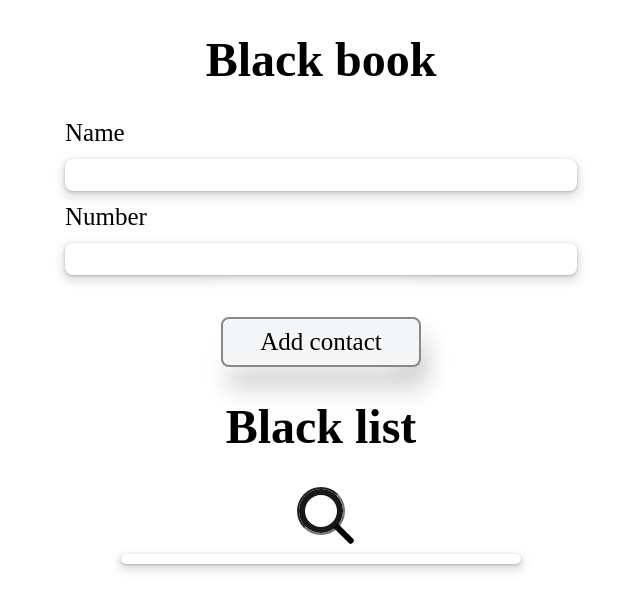
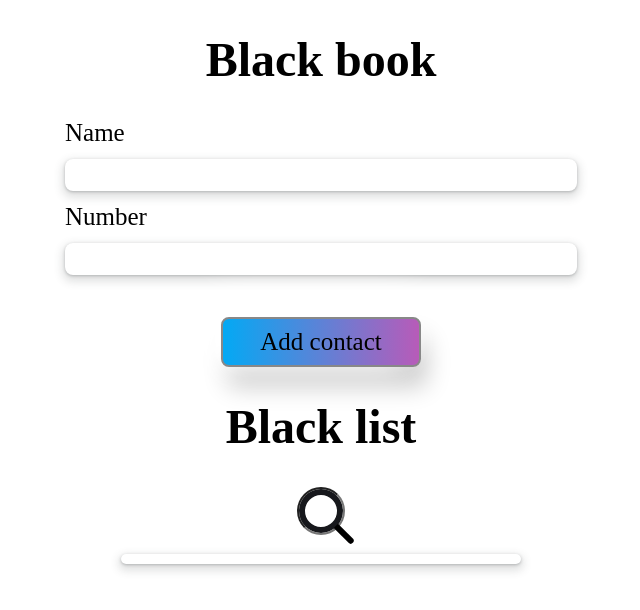
Before and after one commit to myroslav111/goit-react-hw-02-phonebook, a React (Create React App) app: page / in a window 1280 px wide. Shown: the top 610 px of the page, without its empty margins (319-959 px from the left). Built offline with nearby package versions, Linux system fonts and the light colour scheme; a web font is replaced by a local one.

Commit message:
add btn style

```diff
--- a/src/components/ContainerContact/ListContactItem/ListContactItem.styled.jsx
+++ b/src/components/ContainerContact/ListContactItem/ListContactItem.styled.jsx
@@ -16,7 +16,7 @@ export const ButtonDelete = styled.button`
   align-items: center;
   font-family: inherit;
   font-size: 25px;
-  color: red;
+  color: black;
   padding: 0;
   width: 60px;
   height: 25px;
@@ -31,6 +31,32 @@ export const ButtonDelete = styled.button`
   &:active {
     box-shadow: none;
   }
+
+  background: linear-gradient(90deg, #03a9f4, #f441a5, #ffeb3b, #03a9f4);
+  background-size: 400%;
+  z-index: 1;
+  &:hover {
+    animation: animate 8s linear infinite;
+  }
+  &:before {
+    content: '';
+    position: absolute;
+    top: -5px;
+    left: -5px;
+    right: -5px;
+    bottom: -5px;
+    z-index: -1;
+    background: linear-gradient(90deg, #03a9f4, #f441a5, #ffeb3b, #03a9f4);
+    background-size: 400%;
+    border-radius: 8px;
+    opacity: 0;
+    transition: 0.5s;
+  }
+  &:hover:before {
+    filter: blur(20px);
+    opacity: 1;
+    animation: animate 8s linear infinite;
+  }
 `;
 
 export const Name = styled.span`
--- a/src/components/FormPhonebook/Button/Button.styled.jsx
+++ b/src/components/FormPhonebook/Button/Button.styled.jsx
@@ -10,7 +10,7 @@ export const ButtonSubmit = styled.button`
   margin-top: 30px;
   border: 2px solid #888888;
   outline: none;
-  background-color: #f4f5f6;
+  /* background-color: #f4f5f6; */
   border-radius: 8px;
   box-shadow: -6px -20px 35px #ffffff, -6px -10px 15px #ffffff,
     -20px 0px 30px #ffffff, 6px 20px 25px rgba(0, 0, 0, 0.2);
@@ -19,4 +19,30 @@ export const ButtonSubmit = styled.button`
   &:active {
     box-shadow: none;
   }
+
+  background: linear-gradient(90deg, #03a9f4, #f441a5, #ffeb3b, #03a9f4);
+  background-size: 400%;
+  z-index: 1;
+  &:hover {
+    animation: animate 8s linear infinite;
+  }
+  &:before {
+    content: '';
+    position: absolute;
+    top: -5px;
+    left: -5px;
+    right: -5px;
+    bottom: -5px;
+    z-index: -1;
+    background: linear-gradient(90deg, #03a9f4, #f441a5, #ffeb3b, #03a9f4);
+    background-size: 400%;
+    border-radius: 8px;
+    opacity: 0;
+    transition: 0.5s;
+  }
+  &:hover:before {
+    filter: blur(20px);
+    opacity: 1;
+    animation: animate 8s linear infinite;
+  }
 `;
--- a/src/index.css
+++ b/src/index.css
@@ -93,6 +93,15 @@ h1 {
     transform: translate(0, -1em) rotate(-180deg) translate(7.5em, -0.25em);
   }
 }
+
+@keyframes animate {
+  0% {
+    background-position: 0%;
+  }
+  100% {
+    background-position: 400%;
+  }
+}
 /* ---------------------------------------------------------------- */
 ::-webkit-scrollbar {
   width: 12px;
```
